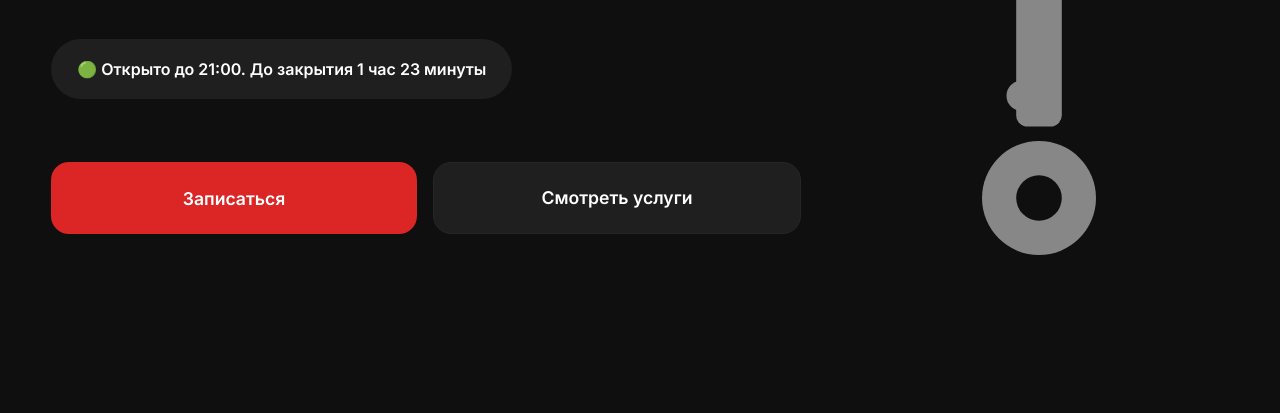
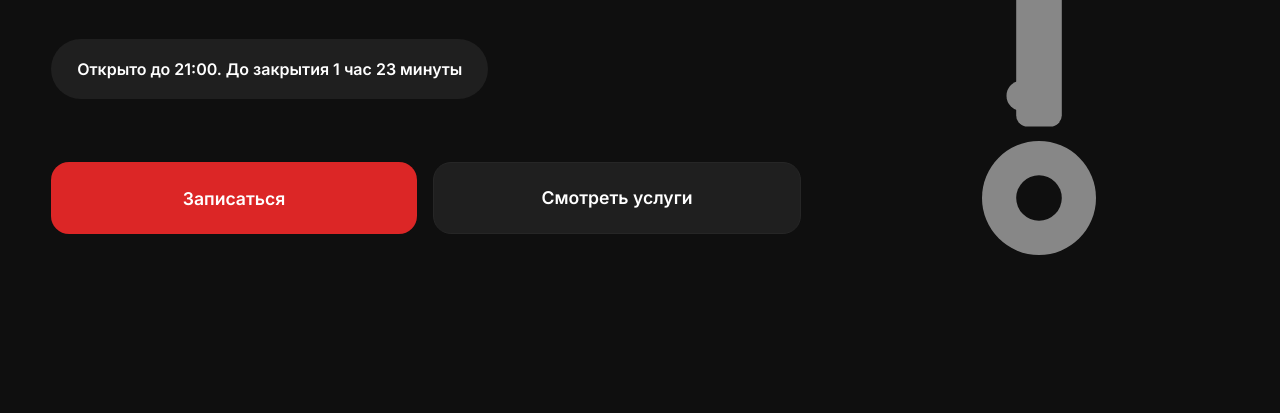
Before and after one commit to skandersim/car-service-web.practice, a plain HTML site: page index.html in a window 1280 px wide. Shown: the part 387-800 px from the top of the page. Drawn offline with Linux system fonts and the light colour scheme.

Commit message:
Че то изменил

```diff
--- a/index.html
+++ b/index.html
@@ -56,7 +56,7 @@
                     <p>Честные цены, гарантия работы, квалифицированные рабочие, запчасти в наличии</p>
                     <span class="open-badge">
 						<span class="open-dot" id="heroDot"></span>
-						<span id="heroStatus">🟢 Открыто до 21:00. До закрытия 1 час 23 минуты</span>
+						<span id="heroStatus">Открыто до 21:00. До закрытия 1 час 23 минуты</span>
 					</span>
                     <div class="hero-buttons">
                         <div class="hero-buttons">
```
